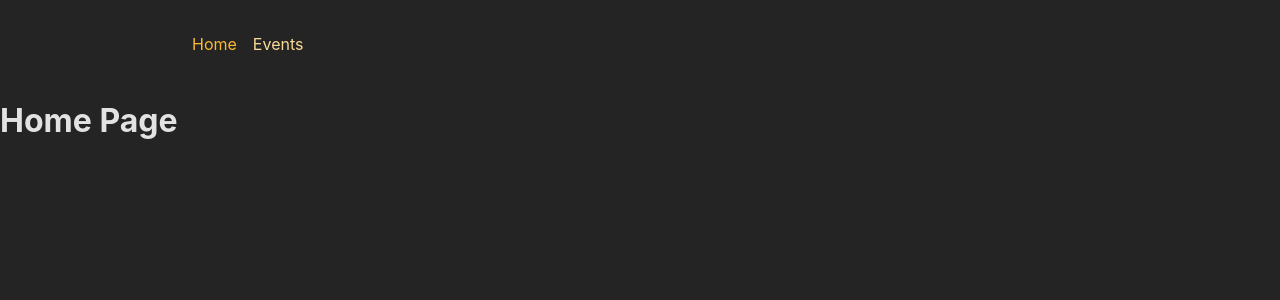
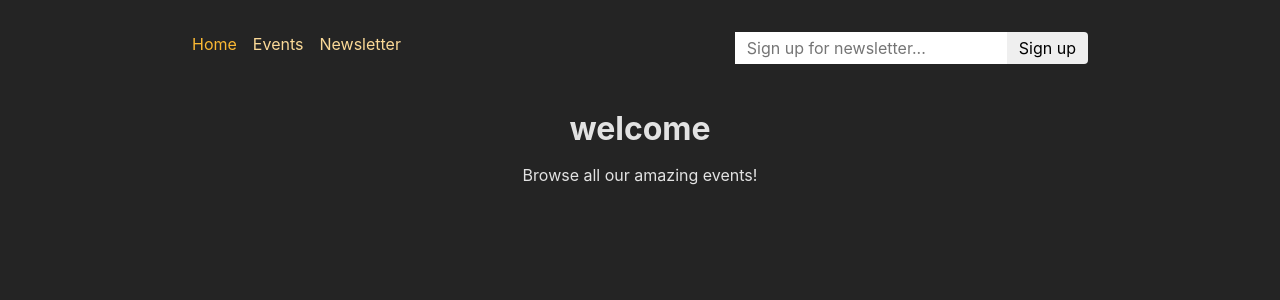
Before and after one commit to Messi111095/12-adv-starting-project, a React (Create React App) app in the folder frontend/: page / in a window 1280 px wide. Shown: the top 300 px of the page. Built offline with nearby package versions, Linux system fonts and the light colour scheme.

Commit message:
making changes to the project on 01-06-2026 from Windows OS.

```diff
--- a/frontend/src/App.js
+++ b/frontend/src/App.js
@@ -1,62 +1,68 @@
-// Challenge / Exercise
+import { RouterProvider, createBrowserRouter } from 'react-router-dom';
 
-// 1. Add five new (dummy) page components (content can be simple <h1> elements)
-//    - HomePage
-//    - EventsPage
-//    - EventDetailPage
-//    - NewEventPage
-//    - EditEventPage
-// 2. Add routing & route definitions for these five pages
-//    - / => HomePage
-//    - /events => EventsPage
-//    - /events/<some-id> => EventDetailPage
-//    - /events/new => NewEventPage
-//    - /events/<some-id>/edit => EditEventPage
-// 3. Add a root layout that adds the <MainNavigation> component above all page components
-// 4. Add properly working links to the MainNavigation
-// 5. Ensure that the links in MainNavigation receive an "active" class when active
-// 6. Output a list of dummy events to the EventsPage
-//    Every list item should include a link to the respective EventDetailPage
-// 7. Output the ID of the selected event on the EventDetailPage
-// BONUS: Add another (nested) layout route that adds the <EventNavigation> component above all /events... page components
-
-import { RouterProvider, createBrowserRouter } from "react-router-dom";
-import HomePage from "./pages/Home";
-import EventsPage, { loader as eventsLoader } from "./pages/Events";
-import EventDetailPage, { loader as eventDetailLoader, action as deleteEventAction } from "./pages/EventDetail";
-import NewEventPage from "./pages/NewEvent";
-import EditEventPage from "./pages/EditEvent";
-import RootLayout from "./pages/Root";
-import EventsRootLayout from "./pages/EventsRoot";
-import ErrorPage from "./pages/Error";
-import { action as manipulatedEventAction } from "./components/EventForm";
+import EditEventPage from './pages/EditEvent';
+import ErrorPage from './pages/Error';
+import EventDetailPage, {
+  loader as eventDetailLoader,
+  action as deleteEventAction,
+} from './pages/EventDetail';
+import EventsPage, { loader as eventsLoader } from './pages/Events';
+import EventsRootLayout from './pages/EventsRoot';
+import HomePage from './pages/Home';
+import NewEventPage from './pages/NewEvent';
+import RootLayout from './pages/Root';
+import { action as manipulateEventAction } from './components/EventForm';
+import NewsletterPage, { action as newsletterAction } from './pages/Newsletter';
 
 const router = createBrowserRouter([
   {
-    path: "/", element: <RootLayout />,
+    path: '/',
+    element: <RootLayout />,
     errorElement: <ErrorPage />,
     children: [
       { index: true, element: <HomePage /> },
       {
-        path: "events", element: <EventsRootLayout />, children: [
+        path: 'events',
+        element: <EventsRootLayout />,
+        children: [
           {
-            index: true, element: <EventsPage />, loader: eventsLoader
+            index: true,
+            element: <EventsPage />,
+            loader: eventsLoader,
           },
           {
-            path: ":eventId",
-            id: "event-detail",
+            path: ':eventId',
+            id: 'event-detail',
             loader: eventDetailLoader,
             children: [
-              { index: true, element: <EventDetailPage />, action: deleteEventAction },
-              { path: "edit", element: <EditEventPage /> , action: manipulatedEventAction }
-            ]
+              {
+                index: true,
+                element: <EventDetailPage />,
+                action: deleteEventAction,
+              },
+              {
+                path: 'edit',
+                element: <EditEventPage />,
+                action: manipulateEventAction,
+              },
+            ],
           },
-          { path: "new", element: <NewEventPage />, action: manipulatedEventAction },
-        ]
+          {
+            path: 'new',
+            element: <NewEventPage />,
+            action: manipulateEventAction,
+          },
+        ],
       },
-    ]
+      {
+        path: 'newsletter',
+        element: <NewsletterPage />,
+        action: newsletterAction,
+      },
+    ],
   },
-])
+]);
+
 function App() {
   return <RouterProvider router={router} />;
 }
--- a/frontend/src/components/EventsList.js
+++ b/frontend/src/components/EventsList.js
@@ -8,7 +8,7 @@
       <ul className={classes.list}>
         {events.map((event) => (
           <li key={event.id} className={classes.item}>
-            <Link to={event.id}>
+            <Link to={`/events/${event.id}`}>
               <img src={event.image} alt={event.title} />
               <div className={classes.content}>
                 <h2>{event.title}</h2>
--- a/frontend/src/components/MainNavigation.js
+++ b/frontend/src/components/MainNavigation.js
@@ -1,6 +1,7 @@
 import { NavLink } from 'react-router-dom';
 
 import classes from './MainNavigation.module.css';
+import NewsletterSignup from './NewsletterSignup';
 
 function MainNavigation() {
   return (
@@ -8,15 +9,39 @@
       <nav>
         <ul className={classes.list}>
           <li>
-            <NavLink to="/" className={({ isActive }) => isActive ? classes.active : undefined} end>
+            <NavLink
+              to="/"
+              className={({ isActive }) =>
+                isActive ? classes.active : undefined
+              }
+              end
+            >
               Home
             </NavLink>
           </li>
           <li>
-            <NavLink to="/events" className={({ isActive }) => isActive ? classes.active : undefined}>Events</NavLink>
+            <NavLink
+              to="/events"
+              className={({ isActive }) =>
+                isActive ? classes.active : undefined
+              }
+            >
+              Events
+            </NavLink>
+          </li>
+          <li>
+            <NavLink
+              to="/newsletter"
+              className={({ isActive }) =>
+                isActive ? classes.active : undefined
+              }
+            >
+              Newsletter
+            </NavLink>
           </li>
         </ul>
       </nav>
+      <NewsletterSignup />
     </header>
   );
 }
--- /dev/null
+++ b/frontend/src/components/NewsletterSignup.js
@@ -0,0 +1,27 @@
+import { useFetcher } from 'react-router-dom';
+import classes from './NewsletterSignup.module.css';
+import { useEffect } from 'react';
+
+function NewsletterSignup() {
+  const fetcher = useFetcher();
+  const {data, state} = fetcher;
+
+  useEffect(() => {
+    if (state === 'idle' && data && data.message) {
+      window.alert(data.message);
+    }
+  }, [data, state]);
+
+  return (
+    <fetcher.Form method="post" action="/newsletter"className={classes.newsletter}>
+      <input
+        type="email"
+        placeholder="Sign up for newsletter..."
+        aria-label="Sign up for newsletter"
+      />
+      <button>Sign up</button>
+    </fetcher.Form>
+  );
+}
+
+export default NewsletterSignup;
--- /dev/null
+++ b/frontend/src/components/NewsletterSignup.module.css
@@ -0,0 +1,18 @@
+.newsletter input,
+.newsletter button {
+  font: inherit;
+  padding: 0.25rem 0.75rem;
+  border-radius: 0;
+  border: none;
+}
+
+.newsletter button {
+  border-top-right-radius: 4px;
+  border-bottom-right-radius: 4px;
+  cursor: pointer;
+}
+
+.newsletter button:hover {
+  background-color: var(--color-primary-300);
+  color: var(--color-gray-800);
+}
--- a/frontend/src/pages/EventDetail.js
+++ b/frontend/src/pages/EventDetail.js
@@ -1,36 +1,76 @@
-import { useRouteLoaderData, redirect } from 'react-router-dom';
+import { Suspense } from 'react';
+import {
+  useRouteLoaderData,
+  redirect,
+  Await,
+} from 'react-router-dom';
 
 import EventItem from '../components/EventItem';
+import EventsList from '../components/EventsList';
 
 function EventDetailPage() {
-  const data = useRouteLoaderData('event-detail');
+  const { event, events } = useRouteLoaderData('event-detail');
 
   return (
-    <EventItem event={data.event} />
+    <>
+      <Suspense fallback={<p style={{ textAlign: 'center' }}>Loading...</p>}>
+        <Await resolve={event}>
+          {(loadedEvent) => <EventItem event={loadedEvent} />}
+        </Await>
+      </Suspense>
+      <Suspense fallback={<p style={{ textAlign: 'center' }}>Loading...</p>}>
+        <Await resolve={events}>
+          {(loadedEvents) => <EventsList events={loadedEvents} />}
+        </Await>
+      </Suspense>
+    </>
   );
 }
 
 export default EventDetailPage;
 
+async function loadEvent(id) {
+  const response = await fetch('http://localhost:8081/events/' + id);
+
+  if (!response.ok) {
+    throw new Response(JSON.stringify({ message: 'Could not fetch details for selected event.' }), {
+      status: 500,
+    });
+  } else {
+    const resData = await response.json();
+    return resData.event;
+  }
+}
+
+async function loadEvents() {
+  const response = await fetch('http://localhost:8081/events');
+
+  if (!response.ok) {
+    // return { isError: true, message: 'Could not fetch events.' };
+    // throw new Response(JSON.stringify({ message: 'Could not fetch events.' }), {
+    //   status: 500,
+    // });
+    throw new Response(JSON.stringify({ message: 'Could not fetch events.' }), {
+      status: 500,
+    });
+  } else {
+    const resData = await response.json();
+    return resData.events;
+  }
+}
+
 export async function loader({ request, params }) {
   const id = params.eventId;
 
-  const response = await fetch('http://localhost:8081/events/' + id);
-
-  if (!response.ok) {
-    throw new Response(JSON.stringify({ message: 'Could not fetch event details.' }), {
-      status: 500,
-    });
-  } else {
-    return response;
-  }
+  return {
+    event: await loadEvent(id),
+    events: loadEvents(),
+  };
 }
 
-
-export async function action({ request, params }) {
-  const id = params.eventId;
-
-  const response = await fetch('http://localhost:8081/events/' + id, {
+export async function action({ params, request }) {
+  const eventId = params.eventId;
+  const response = await fetch('http://localhost:8081/events/' + eventId, {
     method: request.method,
   });
 
--- a/frontend/src/pages/Events.js
+++ b/frontend/src/pages/Events.js
@@ -1,21 +1,22 @@
-import { useLoaderData } from 'react-router-dom';
+import { useLoaderData, Await } from 'react-router-dom';
+import { Suspense } from 'react';
 
 import EventsList from '../components/EventsList';
 
 function EventsPage() {
-  const data = useLoaderData();
+  const { events } = useLoaderData();
 
-  // if (data.isError) {
-  //   return <p>{data.message}</p>;
-  // }
-  const events = data.events;
 
-  return <EventsList events={events} />;
+  return (<Suspense fallback={<p style={{textAlign:"center"}}>Loading...</p>}>
+    <Await resolve={events}>
+      {(loadedEvents) => <EventsList events={loadedEvents} />}
+    </Await>
+  </Suspense>);
 }
 
 export default EventsPage;
 
-export async function loader() {
+async function loadEvents() {
   const response = await fetch('http://localhost:8081/events');
 
   if (!response.ok) {
@@ -27,6 +28,13 @@
       status: 500,
     });
   } else {
-    return response;
+    const resData = await response.json();
+    return resData.events;
   }
 }
+
+export function loader() {
+  return {
+    events: loadEvents(),
+  };
+}
--- a/frontend/src/pages/Home.js
+++ b/frontend/src/pages/Home.js
@@ -1,5 +1,11 @@
+import PageContent from "../components/PageContent";
+
 function HomePage() {
-  return <h1>Home Page</h1>
+  return (
+    <PageContent title="welcome">
+      <p>Browse all our amazing events!</p>
+    </PageContent>
+  );
 }
 
 export default HomePage;
--- /dev/null
+++ b/frontend/src/pages/Newsletter.js
@@ -0,0 +1,21 @@
+import NewsletterSignup from '../components/NewsletterSignup';
+import PageContent from '../components/PageContent';
+
+function NewsletterPage() {
+  return (
+    <PageContent title="Join our awesome newsletter!">
+      <NewsletterSignup />
+    </PageContent>
+  );
+}
+
+export default NewsletterPage;
+
+export async function action({ request }) {
+  const data = await request.formData();
+  const email = data.get('email');
+
+  // send to backend newsletter server ...
+  console.log(email);
+  return { message: 'Signup successful!' };
+}
```
Also changed, not shown: 1 other file (tests, documents, lock files or other folders).
